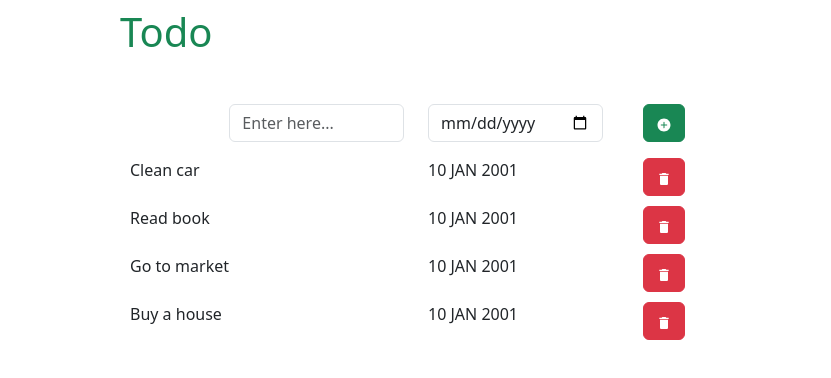
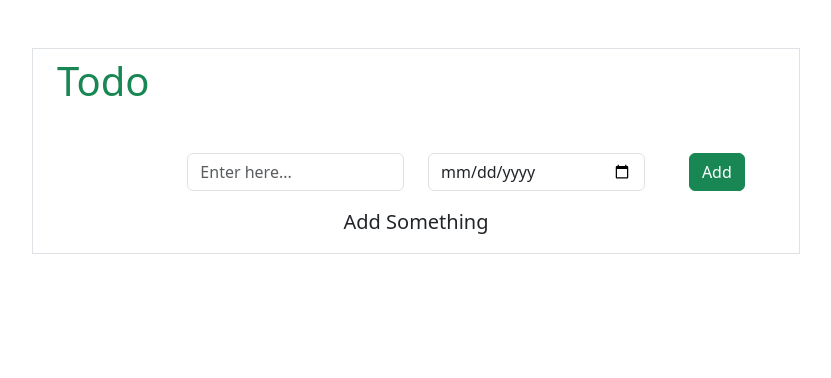
Before and after one commit to Rahulrai1998/todo-react, a React (Vite) app: page / in a window 1280 px wide. Shown: the top 378 px of the page, without its empty margins (224-1055 px from the left). Built offline with nearby package versions, Linux system fonts and the light colour scheme.

Commit message:
add todo done

```diff
--- a/src/App.css
+++ b/src/App.css
@@ -1,5 +1,9 @@
 input {
   width: 100%;
+}
+
+.todo-container {
+  width: 60vw;
 }
 
 .todoText {
--- a/src/App.jsx
+++ b/src/App.jsx
@@ -3,41 +3,27 @@ import AppName from "./components/AppName";
 import TodoItem from "./components/TodoItem";
 import "./App.css";
 import Clock from "./components/Clock";
+import { useState } from "react";
 
 function App() {
-  const todoData = [
-    {
-      id: 0,
-      text: "Clean car",
-      date: "10 JAN 2001",
-    },
-    {
-      id: 1,
-      text: "Read book",
-      date: "10 JAN 2001",
-    },
-    {
-      id: 3,
-      text: "Go to market",
-      date: "10 JAN 2001",
-    },
-    {
-      id: 4,
-      text: "Buy a house",
-      date: "10 JAN 2001",
-    },
-  ];
+  const [todo, setTodo] = useState([]);
+  const [emptyMsg] = useState("Add Something");
+
+  const handleAddTodo = (todoInput, time) => {
+    setTodo([...todo, todoInput]);
+  };
 
   return (
     <>
-      <center className="todo-container w-50 m-auto">
+      <center className="todo-container  mt-5 m-auto border">
         <AppName />
-        <AddTodo />
+        <AddTodo handleAddTodo={handleAddTodo} />
         <div className="items-container w-100">
-          {todoData?.map((todo) => (
+          {todo?.map((todo) => (
             <TodoItem key={todo?.id} todoText={todo?.text} date={todo?.date} />
           ))}
         </div>
+        {todo.length === 0 && <p className="lead">{emptyMsg}</p>}
       </center>
       {/* <center>
         <Clock />
--- a/src/components/AddTodo.jsx
+++ b/src/components/AddTodo.jsx
@@ -1,23 +1,48 @@
-import React from "react";
+import React, { useState } from "react";
 import { IoIosAddCircle } from "react-icons/io";
 
-const AddTodo = () => {
+const AddTodo = ({ handleAddTodo }) => {
+  const [todo, setTodo] = useState({ id: 1, text: "", date: "" });
+
+  const handleTodoChange = (event) => {
+    setTodo({ ...todo, text: event.target.value });
+  };
+  const handleTimeChange = (event) => {
+    setTodo({ ...todo, date: event.target.value });
+  };
+
+  const handleAddClick = () => {
+    handleAddTodo(todo);
+    setTodo({ id: 1, text: "", date: "" });
+  };
+
   return (
     <div className="container text-center mt-5 mb-3">
       <div className="row custom-row d-flex justify-content-end gap-0">
         <div className="col-4">
           <input
+            value={todo.text}
             type="text"
             placeholder="Enter here..."
             className="form-control"
+            onChange={handleTodoChange}
           />
         </div>
         <div className="col-4">
-          <input type="date" className="form-control" />
+          <input
+            type="date"
+            className="form-control"
+            value={todo.date}
+            onChange={handleTimeChange}
+          />
         </div>
         <div className="col-2">
-          <button type="button" className="btn btn-success custom-btn">
-            <IoIosAddCircle />
+          <button
+            type="button"
+            className="btn btn-success custom-btn"
+            onClick={handleAddClick}
+          >
+            Add
           </button>
         </div>
       </div>
```
